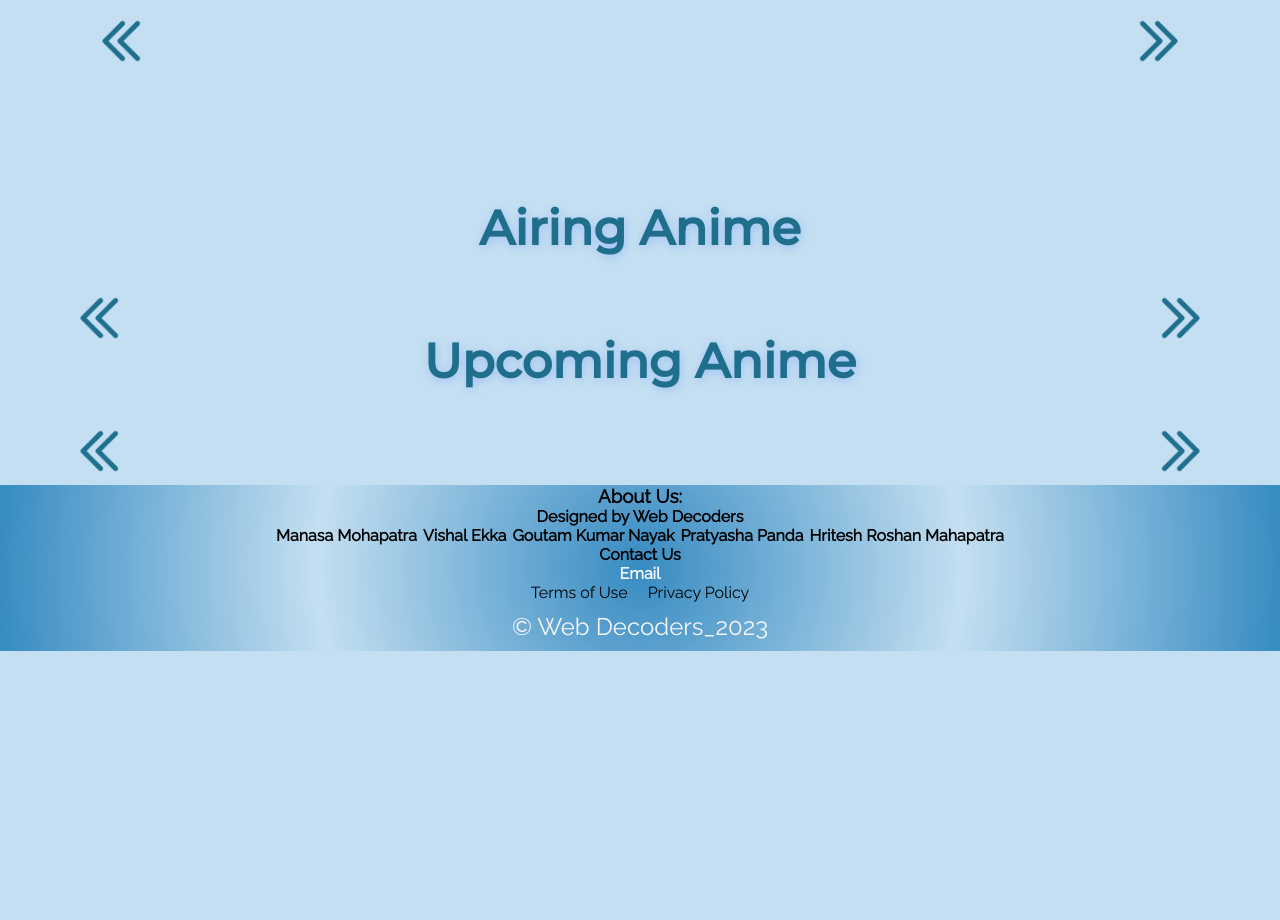
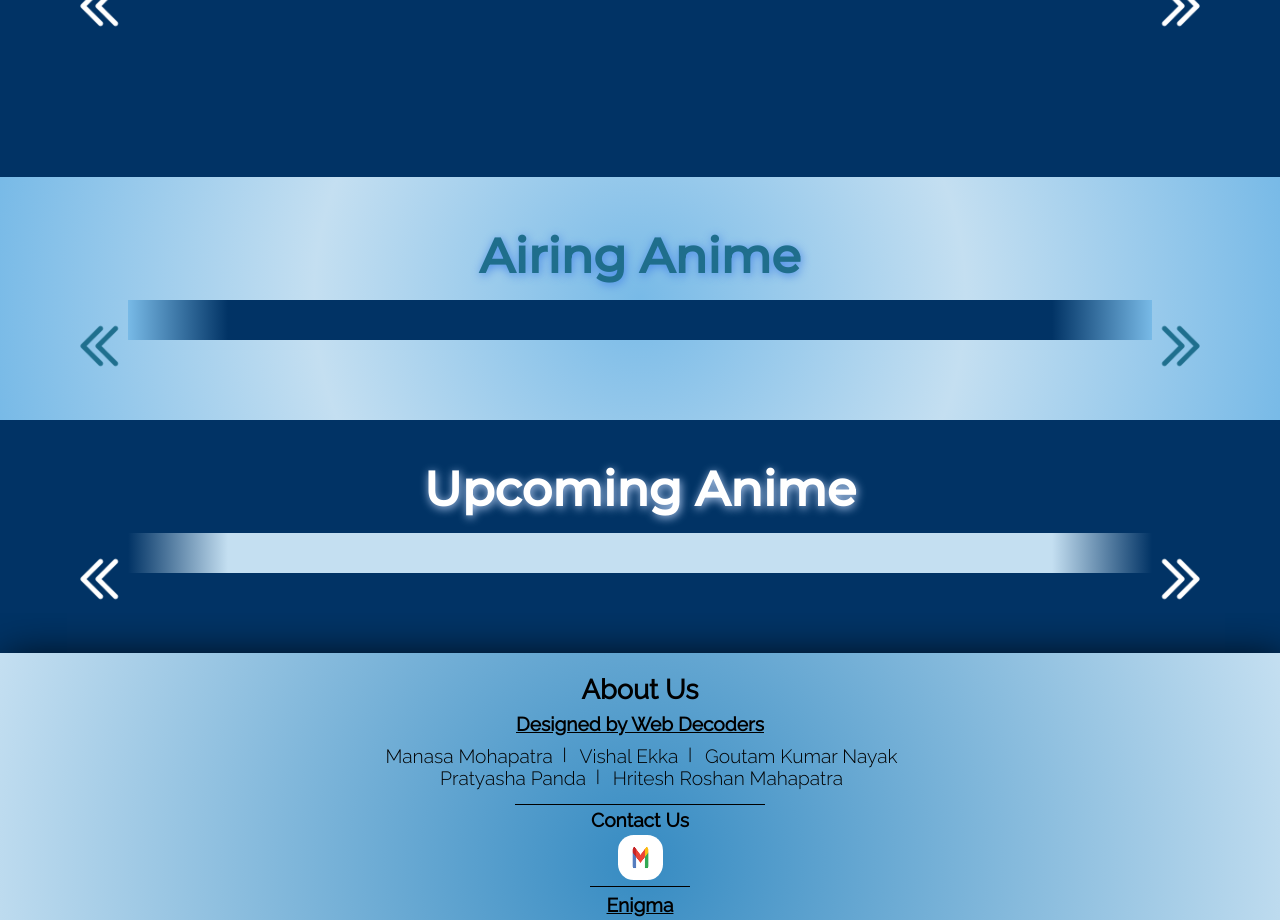
Before and after one commit to Hritesh49/Anime-Web-App, a website: page index.html in a window 1280 px wide. Shown: the part 1475-2395 px from the top of the page. Before the commit the page ends 2126 px from the top, so only its background shows below. Drawn offline with nearby package versions, Linux system fonts and the light colour scheme; no server answers.

Commit message:
footer css

```diff
--- a/details.css
+++ b/details.css
@@ -65,6 +65,7 @@ a {
   position: fixed;
   width: 100%;
   z-index: 5;
+  border: 1px solid white;
 }
 
 .menu {
@@ -382,3 +383,113 @@ li img {
     opacity:0;
   }
 }
+
+
+.foot {
+  background-image: radial-gradient(circle, #368bc2, rgba(255, 255, 255, 0.001));
+  display: flex;
+  flex-direction: column;
+  color: black;
+  text-align: center;
+  align-items: center;
+  padding: 20px;
+  box-shadow: 5px 5px 40px rgba(0, 0, 0, 0.886);
+}
+
+.about_us {
+  display: flex;
+  flex-direction: column;
+  color: black;
+}
+
+.contact_us {
+  position: relative;
+  margin-top: 20px;
+  margin-bottom: 10px;
+}
+
+.contact_us>h4 {
+  font-size: 1.2rem;
+  margin-bottom: 4px;
+}
+
+.contact_us::before {
+  width: 250px;
+  height: 0.5px;
+  content: '';
+  position: absolute;
+  background-color: black;
+  top: -5px;
+  left: 50%;
+  transform: translateX(-50%);
+}
+
+.contact_us::after {
+  width: 100px;
+  height: 1px;
+  content: '';
+  position: absolute;
+  background-color: black;
+  bottom: -3px;
+  left: 50%;
+  transform: translateX(-50%);
+}
+
+.about_us>h3 {
+  margin-bottom: 8px;
+  font-size: 1.7rem;
+  font-weight: bolder;
+}
+
+.about_us>h4 {
+  margin-bottom: 10px;
+  text-decoration: underline;
+  font-size: 1.2rem;
+}
+
+.designer>u {
+  display: flex;
+  flex-direction: row;
+  justify-content: center;
+  flex-wrap: wrap;
+  color: black;
+  list-style: none;
+}
+
+.git_links>a {
+  color: black;
+  padding: 3px;
+  font-weight: lighter;
+  font-size: larger;
+  padding-right: 10px;
+  margin-left: 10px;
+}
+
+.enigma {
+  display: flex;
+  flex-direction: row;
+  justify-content: center;
+  margin-bottom: 10px;
+}
+
+.enig {
+  width: 45px;
+  height: 45px;
+  margin: 0px 8px ;
+  border-radius: 35%;
+}
+
+.policy {
+  display: flex;
+}
+
+.policy>p {
+  padding: 0px 10px;
+  font-size: 1.1rem;
+}
+
+.copyright {
+  padding: 10px;
+  font-size: 1.5rem;
+  color: black;
+}
--- a/index.html
+++ b/index.html
@@ -92,24 +92,34 @@
 
     <div class="foot">
       <div class="about_us">
-        <h3>About Us:</h3>
+        <h3>About Us</h3>
         <h4>Designed by Web Decoders</h4>
         <div class="designer">
           <u>
-            <li class="git_links"><a href="https://github.com/Manasamohapatra1">Manasa Mohapatra</a></li>
-            <li class="git_links"><a href="https://github.com/EdwardoEkka">Vishal Ekka</a></li>
+            <li class="git_links"><a href="https://github.com/Manasamohapatra1">Manasa Mohapatra</a></li>|
+            <li class="git_links"><a href="https://github.com/EdwardoEkka">Vishal Ekka</a></li>|
             <li class="git_links"><a href="https://github.com/Goutam-04">Goutam Kumar Nayak</a></li>
-            <li class="git_links"><a href="https://github.com/diya1510">Pratyasha Panda</a></li>
+          </u>
+          <u>
+            <li class="git_links"><a href="https://github.com/diya1510">Pratyasha Panda</a></li>|
             <li class="git_links"><a href="https://github.com/Hritesh49">Hritesh Roshan Mahapatra</a></li>
           </u>
         </div>
         <div class="contact_us">
           <h4>Contact Us</h4>
-          <a href="mailto :webdecoders05@gmail.com">Email</a>
+          <a href="mailto :webdecoders05@gmail.com"><img src="icons/mail.png" class="enig" alt="mail"></a>
+        </div>
+        <h4>Enigma</h4>
+        <div class="enigma">
+          <a href=""><img src="icons/github.png" class="enig" alt=""></a>
+          <a href=""><img src="icons/insta.jfif" class="enig" alt=""></a>
+          <a href=""><img src="icons/linkedin.png" class="enig" alt=""></a>
+          <a href=""><img src="icons/enigma.jpeg" class="enig" alt=""></a>
         </div>
       </div>
       <div class="policy">
         <p>Terms of Use</p>
+        |
         <p>Privacy Policy</p>
       </div>
       <div class="copyright">
--- a/quiz.css
+++ b/quiz.css
@@ -65,6 +65,7 @@ a {
   position: fixed;
   width: 100%;
   z-index: 5;
+  border: 1px solid white;
 }
 
 .menu {
--- a/style.css
+++ b/style.css
@@ -60,6 +60,7 @@ a {
   position: fixed;
   width: 100%;
   z-index: 6;
+  border: 1px solid white;
 }
 
 .menu {
@@ -232,14 +233,15 @@ section img {
 /*----------------form--------------*/
 
 .main-container {
-  width: 90%;
+  width: 100%;
   min-height: 100vh;
   margin: auto;
   display: flex;
   flex-wrap: wrap;
   justify-content: center;
   align-items: center;
-  margin-top: 10px;
+  /* margin-top: 10px; */
+  padding-top: 20px;
 
 }
 
@@ -296,7 +298,7 @@ form {
 
 header {
   background-color: white;
-  padding: 2rem;
+  padding: 1.62rem;
 }
 
 h2 {
@@ -305,13 +307,19 @@ h2 {
   font-size: 3rem;
   text-align: center;
   font-family: 'Montserrat', serif;
-  text-shadow: 1px 2px 10px #9ec0f3;
+  text-shadow: 1px 2px 10px #bed5f9;
 }
+
+.main-container {
+  background-color: #013365;
+}
+
 #anime-searchcontainer {
   /*-----all text and anime image----*/
-  margin: 40px 0 10px 0;
+  margin: 40px 0 0px 0;
 }
-.search{
+
+.search {
   width: 100%;
   height: auto;
   display: flex;
@@ -330,19 +338,25 @@ h2 {
   flex-direction: column;
   justify-content: center;
   align-items: center;
-  margin-bottom: 20px;
+  padding-bottom: 40px;
+  /* background-color: #013365; */
+}
+
+#anime-container>h2 {
+  color: white;
 }
 
 
 
-.topdiv {      /*------for upcoming anime------ */
+.topdiv {
+  /*------for upcoming anime------ */
   position: relative;
-  width: 85%;
+  width: 80%;
   height: auto;
   /* background: #e2eef4; */
-  background-color:  #c4dff1;
+  background-color: #c4dff1;
   /* background: linear-gradient(to right, whitesmoke, #1F6E8C, whitesmoke); */
-  padding: 20px 0px ;
+  padding: 20px 0px;
   margin-top: 15px;
 }
 
@@ -354,8 +368,8 @@ h2 {
   left: 0;
   top: 0;
   z-index: 3;
-  background-image: linear-gradient(90deg, #c4dff1, transparent);
-  border-radius: 10px;
+  background-image: linear-gradient(90deg, #013365, transparent);
+  /* border-radius: 10px; */
 }
 
 .topdiv::after {
@@ -366,9 +380,10 @@ h2 {
   right: 0;
   top: 0;
   z-index: 3;
-  background-image: linear-gradient(-90deg, #c4dff1, transparent);
-  border-radius: 10px;
+  background-image: linear-gradient(-90deg, #013365, transparent);
+  /* border-radius: 10px; */
 }
+
 .content {
   overflow-x: auto;
   display: flex;
@@ -387,7 +402,13 @@ h2 {
   flex-direction: column;
   justify-content: center;
   align-items: center;
-  margin-bottom: 20px;
+  padding-top: 20px;
+  padding-bottom: 40px;
+  background-color: #013365;
+}
+
+#upcoming-container>h2 {
+  color: white;
 }
 
 .upcomingdiv {
@@ -410,8 +431,8 @@ h2 {
   left: 0;
   top: 0;
   z-index: 3;
-  background-image: linear-gradient(90deg, #c4dff1, transparent);
-  border-radius: 10px;
+  background-image: linear-gradient(90deg, #013365, transparent);
+  /* border-radius: 10px; */
 }
 
 .upcomingdiv::after {
@@ -422,10 +443,32 @@ h2 {
   right: 0;
   top: 0;
   z-index: 3;
-  background-image: linear-gradient(-90deg, #c4dff1, transparent);
-  border-radius: 10px;
+  background-image: linear-gradient(-90deg, #013365, transparent);
+  /* border-radius: 10px; */
 }
-.topleft, .topright {
+
+.topleft,
+.topright {
+  position: absolute;
+  width: 60px;
+  height: 60px;
+  border-radius: 50px;
+  cursor: pointer;
+  filter: invert(96%) sepia(0%) saturate(152%) hue-rotate(277deg) brightness(115%) contrast(100%);
+}
+
+.upcomingleft,
+.upcomingright {
+  position: absolute;
+  width: 60px;
+  height: 60px;
+  border-radius: 50px;
+  cursor: pointer;
+  filter: invert(96%) sepia(0%) saturate(152%) hue-rotate(277deg) brightness(115%) contrast(100%);
+}
+
+.nowleft,
+.nowright {
   position: absolute;
   width: 60px;
   height: 60px;
@@ -433,30 +476,17 @@ h2 {
   cursor: pointer;
   filter: invert(37%) sepia(35%) saturate(891%) hue-rotate(151deg) brightness(93%) contrast(94%);
 }
-.upcomingleft, .upcomingright {
-  position: absolute;
-  width: 60px;
-  height: 60px;
-  border-radius: 50px;
-  cursor: pointer;
-  filter: invert(37%) sepia(35%) saturate(891%) hue-rotate(151deg) brightness(93%) contrast(94%);
-}
-.nowleft, .nowright {
-  position: absolute;
-  width: 60px;
-  height: 60px;
-  border-radius: 50px;
-  cursor: pointer;
-  filter: invert(37%) sepia(35%) saturate(891%) hue-rotate(151deg) brightness(93%) contrast(94%);
-}
+
 .upcomingleft {
   top: 40%;
   left: -60px;
 }
+
 .nowleft {
   top: 40%;
   left: -60px;
 }
+
 .topleft {
   top: 40%;
   left: -60px;
@@ -466,11 +496,13 @@ h2 {
   top: 40%;
   right: -60px;
 }
-.nowright{
+
+.nowright {
   top: 40%;
   right: -60px;
 }
-.topright{
+
+.topright {
   top: 40%;
   right: -60px;
 }
@@ -492,7 +524,13 @@ h2 {
   flex-direction: column;
   justify-content: center;
   align-items: center;
-  margin-bottom: 20px;
+  padding-bottom: 80px;
+  padding-top: 50px;
+  background-image: radial-gradient(circle, #78bae7, rgba(255, 255, 255, 0.001), #78bae7);
+}
+
+#now-container>h2 {
+  text-shadow: 1px 2px 10px #4a89e7;
 }
 
 .nowdiv {
@@ -505,6 +543,7 @@ h2 {
   /* background: linear-gradient(to right, whitesmoke, #1F6E8C, whitesmoke); */
   padding: 20px 0px;
   margin-top: 15px;
+  background-color: #013365;
 }
 
 .nowdiv::before {
@@ -515,8 +554,8 @@ h2 {
   left: 0;
   top: 0;
   z-index: 3;
-  background-image: linear-gradient(90deg, #c4dff1, transparent);
-  border-radius: 10px;
+  background-image: linear-gradient(90deg, #78bae7, transparent);
+  /* border-radius: 10px; */
 }
 
 .nowdiv::after {
@@ -527,8 +566,8 @@ h2 {
   right: 0;
   top: 0;
   z-index: 3;
-  background-image: linear-gradient(-90deg, #c4dff1, transparent);
-  border-radius: 10px;
+  background-image: linear-gradient(-90deg, #78bae7, transparent);
+  /* border-radius: 10px; */
 }
 
 .now {
@@ -581,6 +620,7 @@ h2 {
 .anime-nowcard:first-child {
   margin-left: 40px;
 }
+
 .anime-card:first-child {
   margin-left: 30px;
 }
@@ -592,6 +632,7 @@ h2 {
 .anime-nowcard:last-child {
   margin-right: 50px;
 }
+
 .anime-card:last-child {
   margin-right: 50px;
 }
@@ -603,8 +644,9 @@ h2 {
 .anime-nowcard:hover {
   transform: scale(1.05);
 }
-.anime-card:hover{
-  transform:scale(1.05);
+
+.anime-card:hover {
+  transform: scale(1.05);
 }
 
 .anime-card {
@@ -622,6 +664,7 @@ h2 {
   z-index: 2;
   transition: transform .2s;
 }
+
 .anime-searchcard {
   /*---for all anime box or outline---*/
   width: 230px;
@@ -732,19 +775,65 @@ h2 {
 }
 
 .foot {
-  background-image: radial-gradient(circle, #368bc2, rgba(255, 255, 255, 0.001), #368bc2);
+  background-image: radial-gradient(circle, #368bc2, rgba(255, 255, 255, 0.001));
   display: flex;
   flex-direction: column;
   color: black;
   text-align: center;
   align-items: center;
-
+  padding: 20px;
+  box-shadow: 5px 5px 40px rgba(0, 0, 0, 0.886);
 }
 
 .about_us {
   display: flex;
   flex-direction: column;
   color: black;
+}
+
+.contact_us {
+  position: relative;
+  margin-top: 20px;
+  margin-bottom: 10px;
+}
+
+.contact_us>h4 {
+  font-size: 1.2rem;
+  margin-bottom: 4px;
+}
+
+.contact_us::before {
+  width: 250px;
+  height: 0.5px;
+  content: '';
+  position: absolute;
+  background-color: black;
+  top: -5px;
+  left: 50%;
+  transform: translateX(-50%);
+}
+
+.contact_us::after {
+  width: 100px;
+  height: 1px;
+  content: '';
+  position: absolute;
+  background-color: black;
+  bottom: -3px;
+  left: 50%;
+  transform: translateX(-50%);
+}
+
+.about_us>h3 {
+  margin-bottom: 8px;
+  font-size: 1.7rem;
+  font-weight: bolder;
+}
+
+.about_us>h4 {
+  margin-bottom: 10px;
+  text-decoration: underline;
+  font-size: 1.2rem;
 }
 
 .designer>u {
@@ -759,17 +848,37 @@ h2 {
 .git_links>a {
   color: black;
   padding: 3px;
+  font-weight: lighter;
+  font-size: larger;
+  padding-right: 10px;
+  margin-left: 10px;
+}
+
+.enigma {
+  display: flex;
+  flex-direction: row;
+  justify-content: center;
+  margin-bottom: 10px;
+}
+
+.enig {
+  width: 45px;
+  height: 45px;
+  margin: 0px 8px ;
+  border-radius: 35%;
 }
 
 .policy {
   display: flex;
 }
+
 .policy>p {
-  padding: 0px 10px ;
+  padding: 0px 10px;
+  font-size: 1.1rem;
 }
 
 .copyright {
   padding: 10px;
   font-size: 1.5rem;
-  color: whitesmoke;
+  color: black;
 }
```
Also changed, not shown: details.html (+41 -4 lines), main.js (+40 -19 lines), icons/enigma.jpeg (added), icons/github.png (added), icons/insta.jfif (added), icons/linkedin.png (added), icons/mail.png (added). Lines whose indentation alone changed are shown as unchanged.
